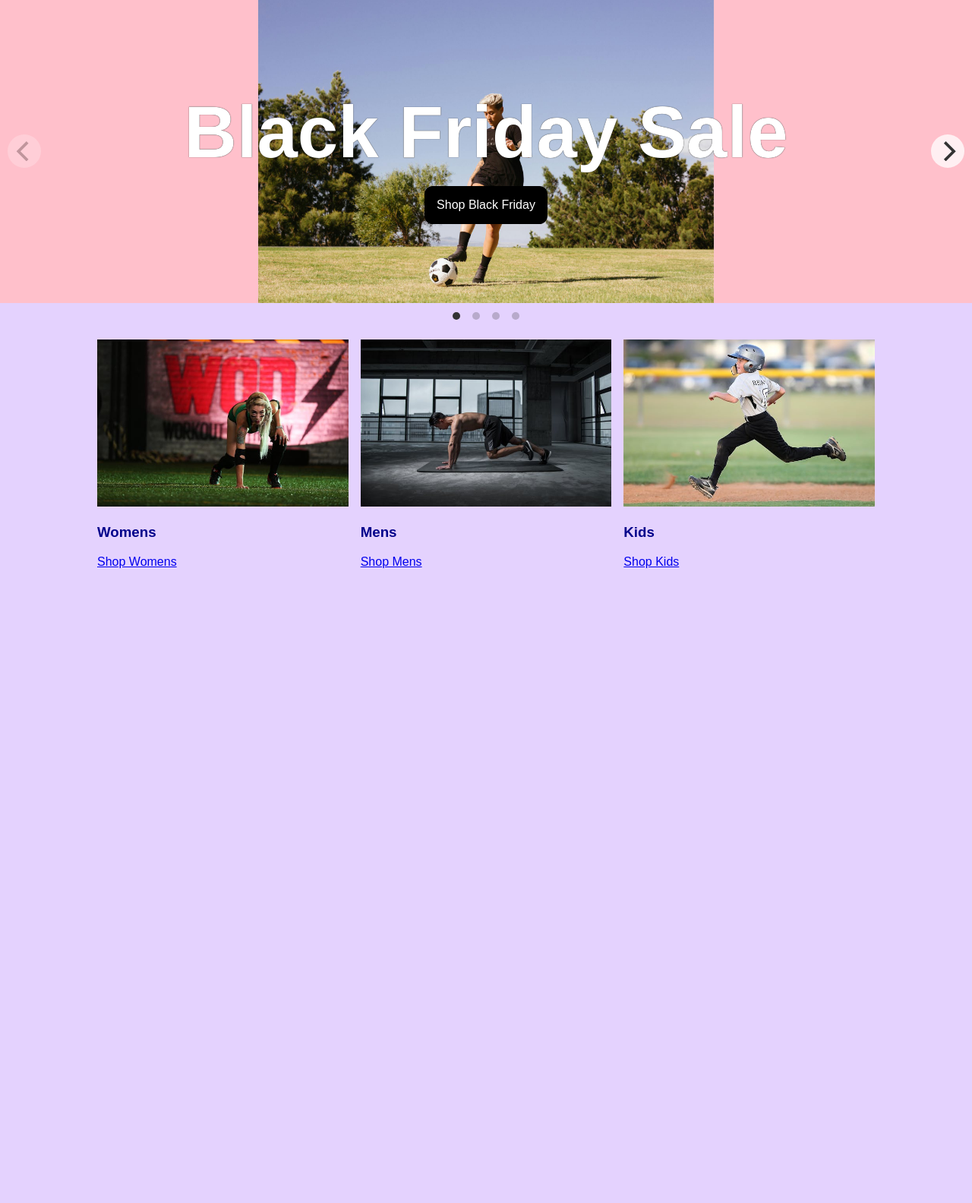
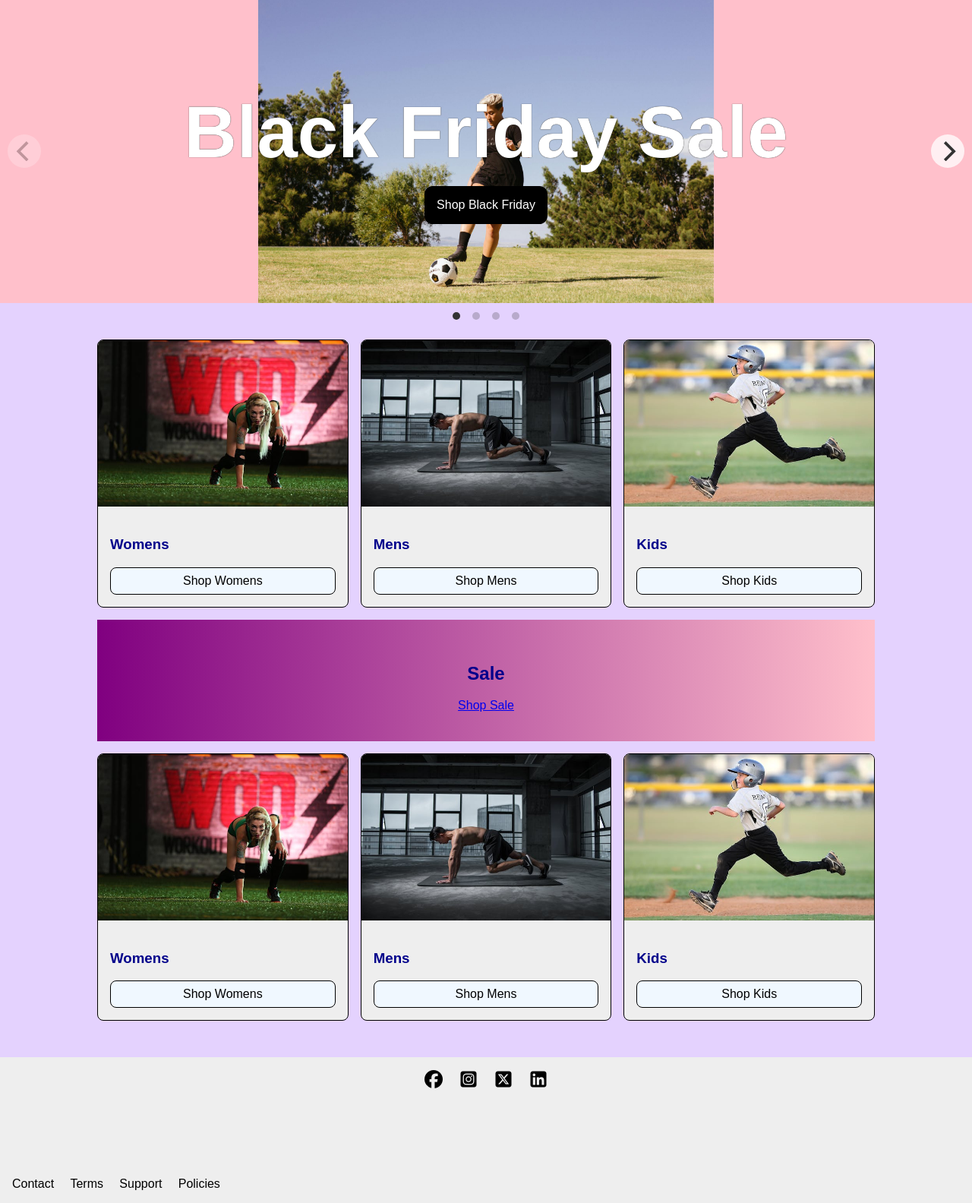
Before and after one commit to arloran777/foundationT325, a PHP site: page / in a window 1280 px wide. Shown: the part 146-1730 px from the top of the page at 76% size. Before the commit the page ends 894 px from the top, so only its background shows below. Run offline with PHP 8.4, Linux system fonts and the light colour scheme; some libraries are stand-ins or nearby versions.

Commit message:
added footer

```diff
--- a/index.html
+++ b/index.html
@@ -9,6 +9,7 @@
         href="https://fonts.googleapis.com/css2?family=Material+Symbols+Outlined:opsz,wght,FILL,GRAD@20..48,100..700,0..1,-50..200&icon_names=person,shopping_cart,storefront" />
     <link rel="stylesheet" href="https://unpkg.com/flickity@2/dist/flickity.min.css">
     <script src="https://unpkg.com/flickity@2/dist/flickity.pkgd.min.js"></script>
+    <link rel="stylesheet" href="https://cdnjs.cloudflare.com/ajax/libs/font-awesome/7.0.1/css/all.min.css" integrity="sha512-2SwdPD6INVrV/lHTZbO2nodKhrnDdJK9/kg2XD1r9uGqPo1cUbujc+IYdlYdEErWNu69gVcYgdxlmVmzTWnetw==" crossorigin="anonymous" referrerpolicy="no-referrer" />
     <meta name="viewport" content="width=device-width,initial-scale=1">
 </head>
 
@@ -78,7 +79,54 @@
                 <a href="#" class="card-button">Shop Kids</a>
             </div>
         </div>
+        <div class="banner">
+            <h2>Sale</h2>
+            <a href="#">Shop Sale</a>
+        </div>
+        <div class="card">
+            <img src="/images/categories/womens.jpg">
+            <div class="card-content">
+                <h3>Womens</h3>
+                <a href="#" class="card-button">Shop Womens</a>
+            </div>
+        </div>
+         <div class="card">
+            <img src="/images/categories/mens.jpg" alt="a man exercising">
+            <div class="card-content">
+                <h3>Mens</h3>
+                <a href="#" class="card-button">Shop Mens</a>
+            </div>
+        </div>
+        <div class="card">
+            <img src="/images/categories/kids.jpg" alt="child playing baseball">
+            <div class="card-content">
+                <h3>Kids</h3>
+                <a href="#" class="card-button">Shop Kids</a>
+            </div>
+        </div>
     </main>
+    <footer class="main-footer">
+        <nav class="social">
+            <a href="https://facebook.com">
+                <i class="fa-brands fa-facebook"></i>
+            </a>
+            <a href="https://instagram.com">
+                <i class="fa-brands fa-square-instagram"></i>
+            </a>
+            <a href="https://x.com">
+                <i class="fa-brands fa-square-x-twitter"></i>
+            </a>
+            <a href="https://linkedin.com">
+                <i class="fa-brands fa-square-linkedin"></i>
+            </a>
+        </nav>
+        <nav class="footer-nav">
+            <a href="#">Contact</a>
+            <a href="#">Terms</a>
+            <a href="#">Support</a>
+            <a href="#">Policies</a>
+        </nav>
+    </footer>
 </body>
 
 </html>
--- a/styles.css
+++ b/styles.css
@@ -103,6 +103,63 @@ h1 {
 }
 .card {
     flex: 1;
+    min-width: 300px;
+    background-color: #eeeeee;
+    border: 1px solid black;
+    border-radius: 6pt;
+    overflow: hidden;
+}
+.card-content {
+    padding: 12pt;
+}
+.card-button {
+    text-decoration: none;
+    background-color: aliceblue;
+    border: 1px solid black;
+    display: block;
+    margin: auto;
+    padding: 6pt;
+    text-align: center;
+    border-radius: 6pt;
+    color: black;
+}
+.banner {
+    width: 100%;
+    background: linear-gradient( to right, purple,pink);
+    min-height: 20vh;
+    display: flex;
+    flex-direction: column;
+    justify-content: center;
+    align-items: center;
+}
+.social {
+    display: flex;
+    flex-direction: row;
+    justify-content: center;
+    gap: 12pt;
+}
+.social a {
+    text-decoration: none;
+    font-size: 18pt;
+    color: black;
+}
+.main-footer {
+    min-height: 20vh;
+    background-color: #eeeeee;
+    padding: 12pt;
+    display: flex;
+    flex-direction: column;
+    justify-content: space-between;
+}
+.footer-nav {
+    display: flex;
+    flex-direction: row;
+    justify-content: flex-start;
+    gap: 16pt;
+}
+.footer-nav a {
+    color: black;
+    text-decoration: none;
 }
 @media screen and (max-width:480px) {
     .shop-nav {
```
